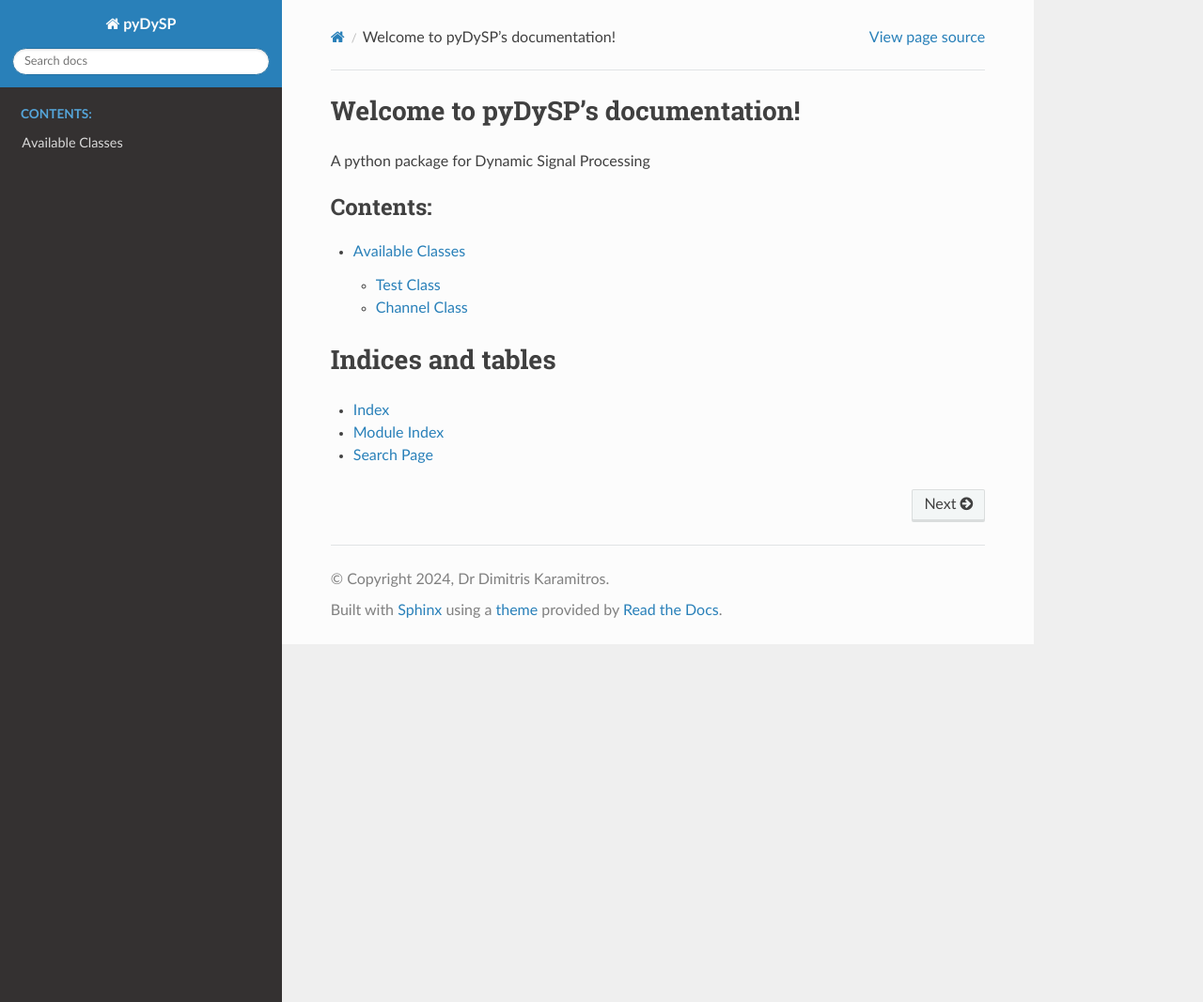
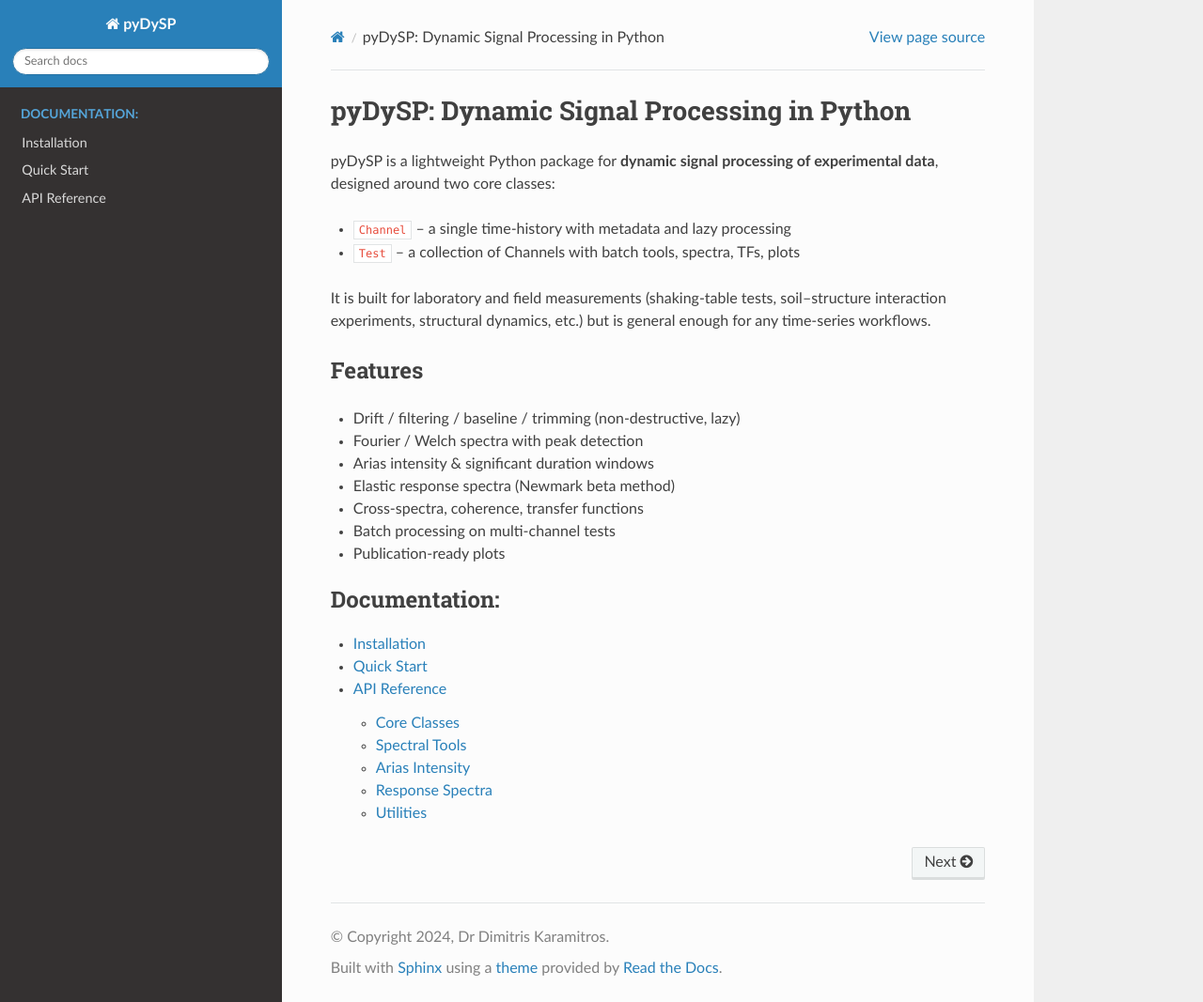
Before and after one commit to dkaramitros/pyDySP, a Sphinx documentation site: the page built from docs/source/index.rst, in a window 1280 px wide and 1067 px high. Shown: the whole window at 94% size. Built offline with Sphinx 7.4.7 and the Read the Docs theme 3.1.0, drawn with Linux system fonts in a browser that asks for light colours.

Commit message:
update docs

```diff
--- a/docs/source/index.rst
+++ b/docs/source/index.rst
@@ -1,22 +1,31 @@
-.. pyDySP documentation master file, created by
-   sphinx-quickstart on Tue Jun 25 13:24:21 2024.
-   You can adapt this file completely to your liking, but it should at least
-   contain the root `toctree` directive.
+pyDySP: Dynamic Signal Processing in Python
+===========================================
 
-Welcome to pyDySP's documentation!
-==================================
+pyDySP is a lightweight Python package for **dynamic signal processing of
+experimental data**, designed around two core classes:
 
-A python package for Dynamic Signal Processing
+- ``Channel`` – a single time-history with metadata and lazy processing
+- ``Test`` – a collection of Channels with batch tools, spectra, TFs, plots
+
+It is built for laboratory and field measurements (shaking-table tests,
+soil–structure interaction experiments, structural dynamics, etc.) but is
+general enough for any time-series workflows.
+
+Features
+--------
+
+- Drift / filtering / baseline / trimming (non-destructive, lazy)
+- Fourier / Welch spectra with peak detection
+- Arias intensity & significant duration windows
+- Elastic response spectra (Newmark beta method)
+- Cross-spectra, coherence, transfer functions
+- Batch processing on multi-channel tests
+- Publication-ready plots
 
 .. toctree::
    :maxdepth: 2
-   :caption: Contents:
+   :caption: Documentation:
 
+   installation
+   quickstart
    pydysp
-
-Indices and tables
-==================
-
-* :ref:`genindex`
-* :ref:`modindex`
-* :ref:`search`
--- a/docs/source/pydysp.rst
+++ b/docs/source/pydysp.rst
@@ -1,18 +1,47 @@
-Available Classes
-=================
+API Reference
+=============
 
-Test Class
-----------
+Core Classes
+------------
+
+.. automodule:: pydysp.channel
+   :members:
+   :undoc-members:
+   :show-inheritance:
 
 .. automodule:: pydysp.test
    :members:
    :undoc-members:
    :show-inheritance:
 
-Channel Class
--------------
+Spectral Tools
+--------------
 
-.. automodule:: pydysp.channel
+.. automodule:: pydysp.spectra
    :members:
    :undoc-members:
    :show-inheritance:
+
+Arias Intensity
+---------------
+
+.. automodule:: pydysp.arias
+   :members:
+   :undoc-members:
+   :show-inheritance:
+
+Response Spectra
+----------------
+
+.. automodule:: pydysp.response
+   :members:
+   :undoc-members:
+   :show-inheritance:
+
+Utilities
+---------
+
+.. automodule:: pydysp.downsample
+   :members:
+   :undoc-members:
+   :show-inheritance:
```
Also changed, not shown: docs/source/installation.rst (added, +16 -0 lines), docs/source/quickstart.rst (added, +35 -0 lines).
